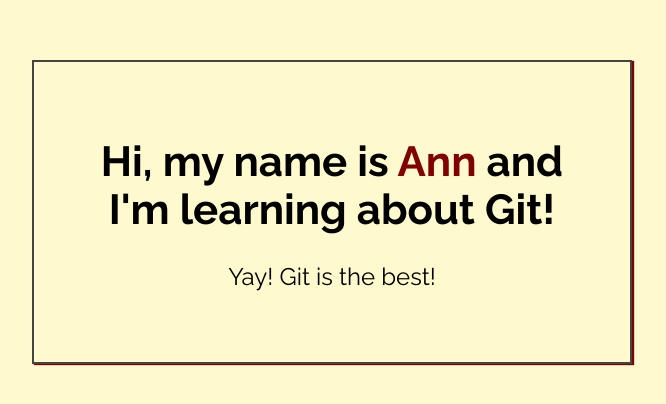
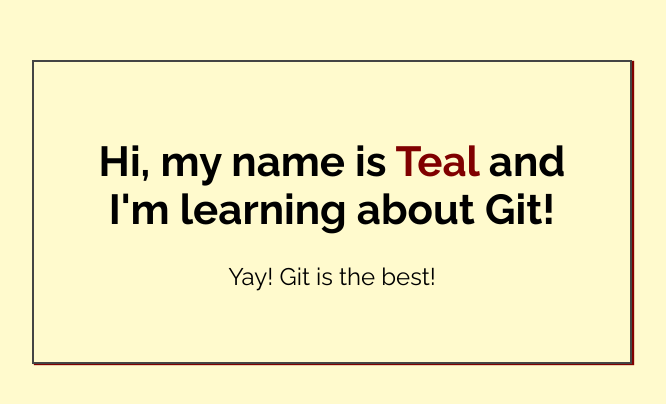
Before and after one commit to Teal-Seibold/my-first-repo, a plain HTML site: page index.html in a window 1280 px wide. Shown: the part 188-592 px from the top of the page, without its empty margins (308-974 px from the left). Drawn offline with Linux system fonts and the light colour scheme.

Commit message:
Added name to index.html

```diff
--- a/index.html
+++ b/index.html
@@ -14,7 +14,7 @@
 <body>
 
     <div class="greeting">
-        <h1>Hi, my name is <span class="highlight">Ann</span> and I'm learning about Git! </h1>
+        <h1>Hi, my name is <span class="highlight">Teal</span> and I'm learning about Git! </h1>
 
         <p>Yay! Git is the best!</p>
     </div>
```
